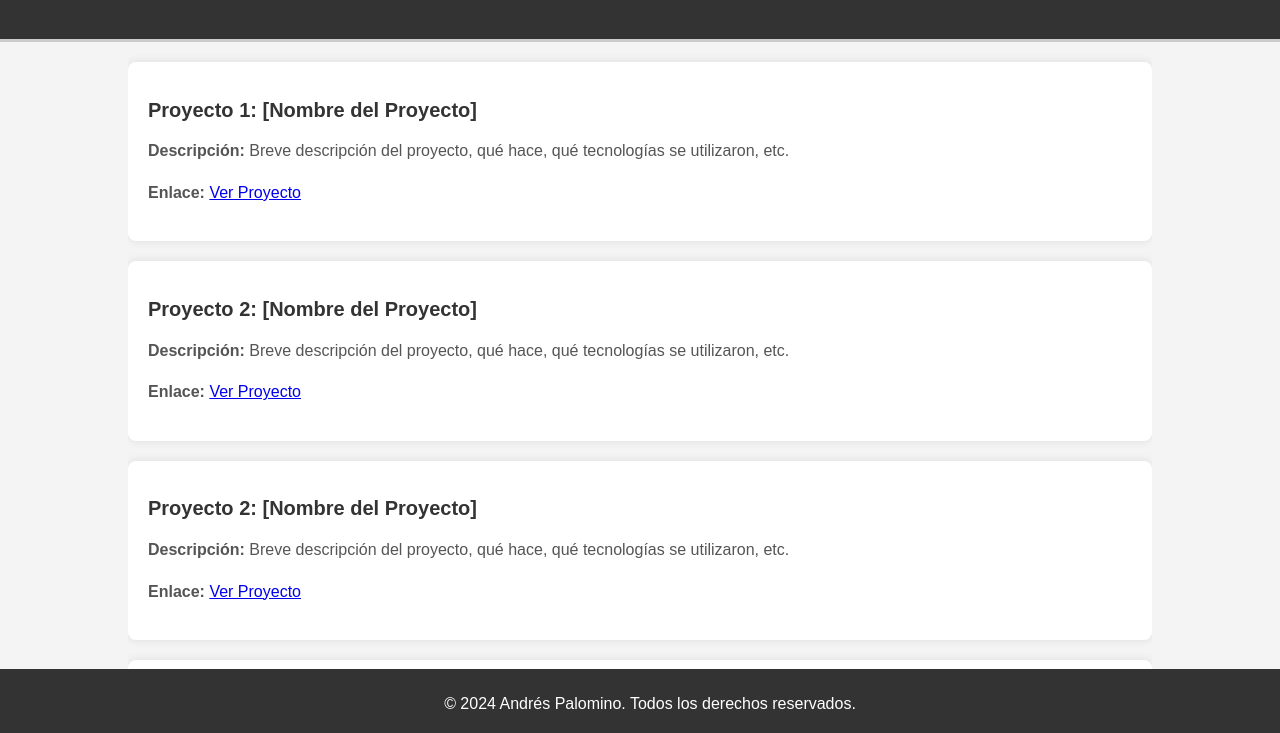
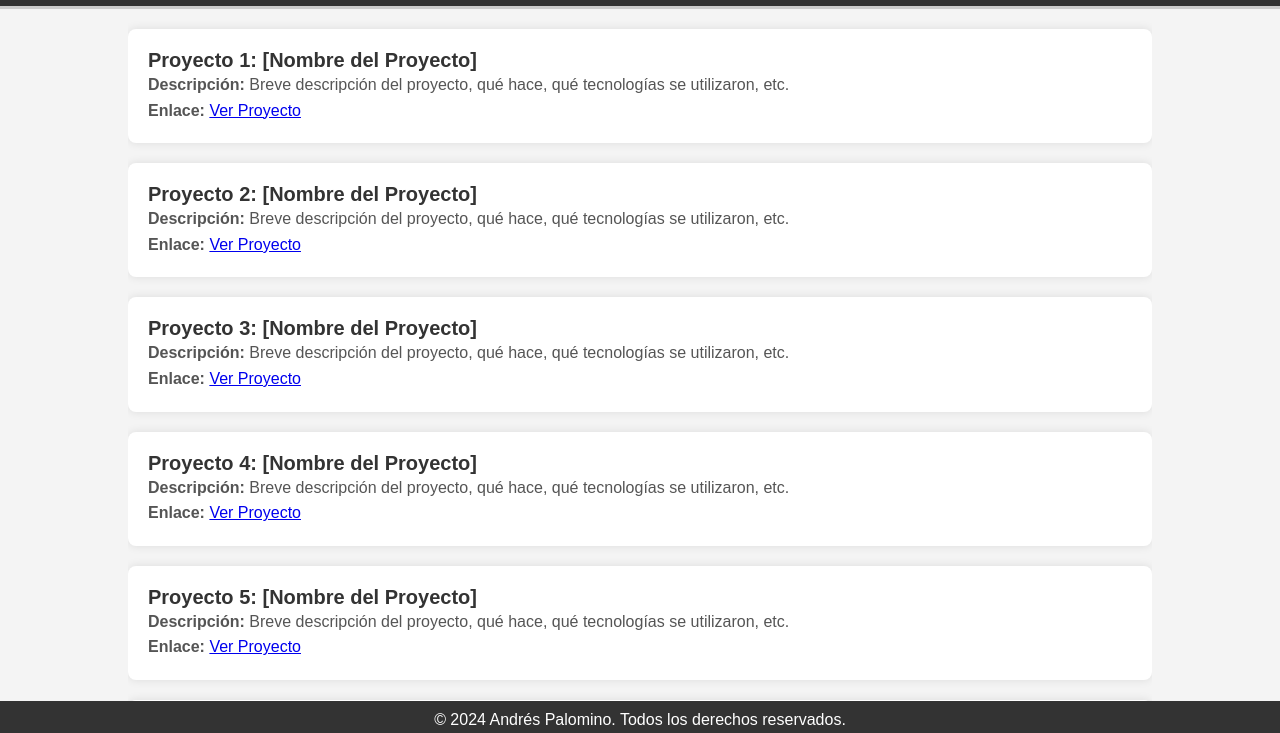
Before and after one commit to aepalher/aepalher.github.io, a plain HTML site: page projects/UNI.html in a window 1280 px wide. Shown: the part 61-794 px from the top of the page. Drawn offline with Linux system fonts and the light colour scheme.

Commit message:
Update UNI.html

```diff
--- a/projects/UNI.html
+++ b/projects/UNI.html
@@ -5,17 +5,33 @@
     <meta name="viewport" content="width=device-width, initial-scale=1.0">
     <title>Mis Proyectos</title>
     <style>
+        /* Reseteo de márgenes y paddings */
+        * {
+            margin: 0;
+            padding: 0;
+            box-sizing: border-box;
+        }
+
+        html, body {
+            height: 100%; /* Asegura que el body ocupe el 100% de la pantalla */
+        }
+
         body {
+            display: flex;
+            flex-direction: column;
+            min-height: 100vh; /* Asegura que el body tenga una altura mínima igual a la altura de la ventana */
             font-family: Arial, sans-serif;
             margin: 0;
-            padding: 0;
             background-color: #f4f4f4;
         }
+
         .container {
+            flex: 1; /* Permite que este div crezca y ocupe el espacio disponible */
             width: 80%;
             margin: auto;
             overflow: hidden;
         }
+
         header {
             background: #333;
             color: #fff;
@@ -24,10 +40,12 @@
             border-bottom: #ccc 3px solid;
             text-align: center;
         }
+
         header h1 {
             margin: 0;
             font-size: 24px;
         }
+
         .project {
             background: #fff;
             margin: 20px 0;
@@ -35,22 +53,24 @@
             border-radius: 8px;
             box-shadow: 0 0 10px rgba(0, 0, 0, 0.1);
         }
+
         .project h2 {
             color: #333;
             font-size: 20px;
         }
+
         .project p {
             line-height: 1.6;
             color: #555;
         }
+
         footer {
             background: #333;
             color: #fff;
             text-align: center;
             padding: 10px;
-            position: absolute;
             width: 100%;
-            bottom: 0;
+            /* Elimina la posición absoluta para evitar problemas de superposición */
         }
     </style>
 </head>
@@ -62,7 +82,6 @@
     </header>
 
     <div class="container">
-
         <div class="project">
             <h2>Proyecto 1: [Nombre del Proyecto]</h2>
             <p><strong>Descripción:</strong> Breve descripción del proyecto, qué hace, qué tecnologías se utilizaron, etc.</p>
@@ -76,31 +95,30 @@
         </div>
 
         <div class="project">
-            <h2>Proyecto 2: [Nombre del Proyecto]</h2>
+            <h2>Proyecto 3: [Nombre del Proyecto]</h2>
             <p><strong>Descripción:</strong> Breve descripción del proyecto, qué hace, qué tecnologías se utilizaron, etc.</p>
             <p><strong>Enlace:</strong> <a href="[Enlace al Proyecto]" target="_blank">Ver Proyecto</a></p>
         </div>
 
         <div class="project">
-            <h2>Proyecto 2: [Nombre del Proyecto]</h2>
+            <h2>Proyecto 4: [Nombre del Proyecto]</h2>
             <p><strong>Descripción:</strong> Breve descripción del proyecto, qué hace, qué tecnologías se utilizaron, etc.</p>
             <p><strong>Enlace:</strong> <a href="[Enlace al Proyecto]" target="_blank">Ver Proyecto</a></p>
         </div>
 
         <div class="project">
-            <h2>Proyecto 2: [Nombre del Proyecto]</h2>
+            <h2>Proyecto 5: [Nombre del Proyecto]</h2>
             <p><strong>Descripción:</strong> Breve descripción del proyecto, qué hace, qué tecnologías se utilizaron, etc.</p>
             <p><strong>Enlace:</strong> <a href="[Enlace al Proyecto]" target="_blank">Ver Proyecto</a></p>
         </div>
 
         <div class="project">
-            <h2>Proyecto 2: [Nombre del Proyecto]</h2>
+            <h2>Proyecto 6: [Nombre del Proyecto]</h2>
             <p><strong>Descripción:</strong> Breve descripción del proyecto, qué hace, qué tecnologías se utilizaron, etc.</p>
             <p><strong>Enlace:</strong> <a href="[Enlace al Proyecto]" target="_blank">Ver Proyecto</a></p>
         </div>
 
         <!-- Agrega más proyectos aquí -->
-
     </div>
 
     <footer>
@@ -108,7 +126,7 @@
     </footer>
 
     <script>
-      document.getElementById("year").textContent = new Date().getFullYear();
+        document.getElementById("year").textContent = new Date().getFullYear();
     </script>
 </body>
 </html>
```
